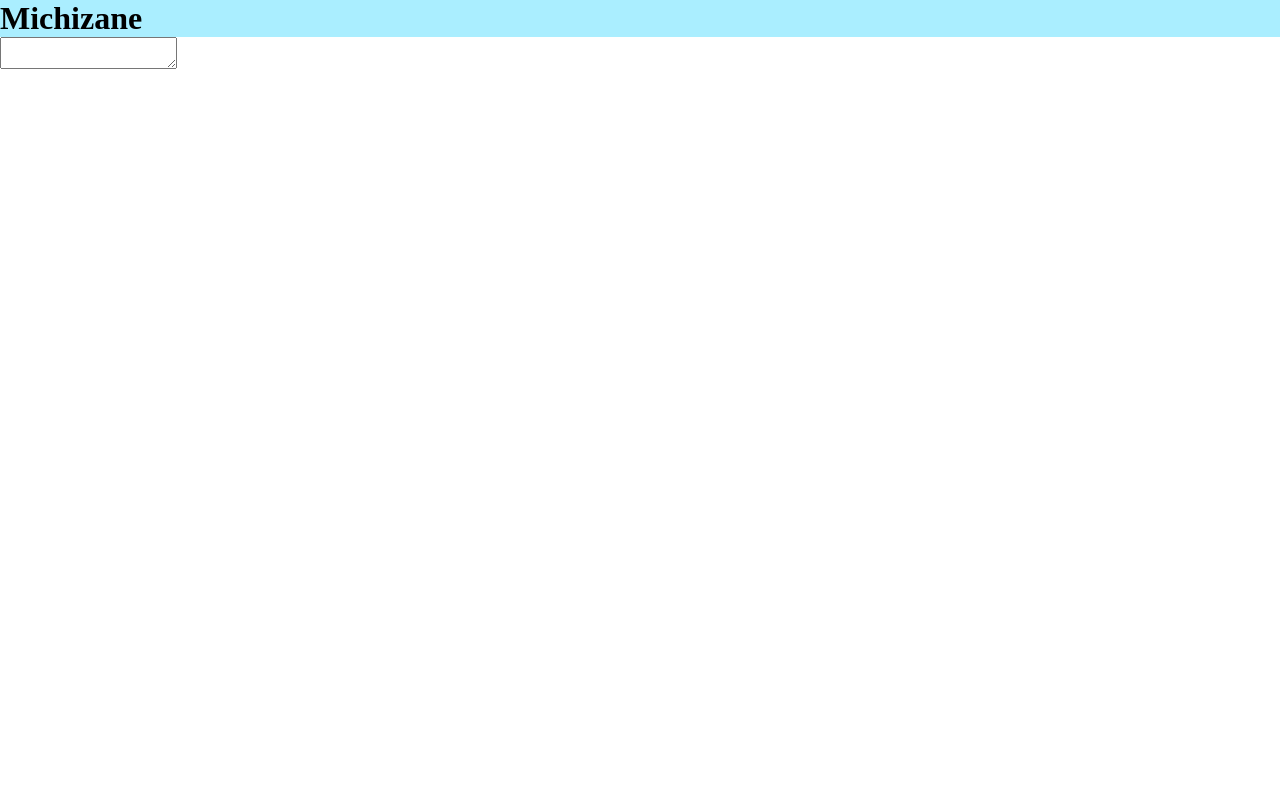
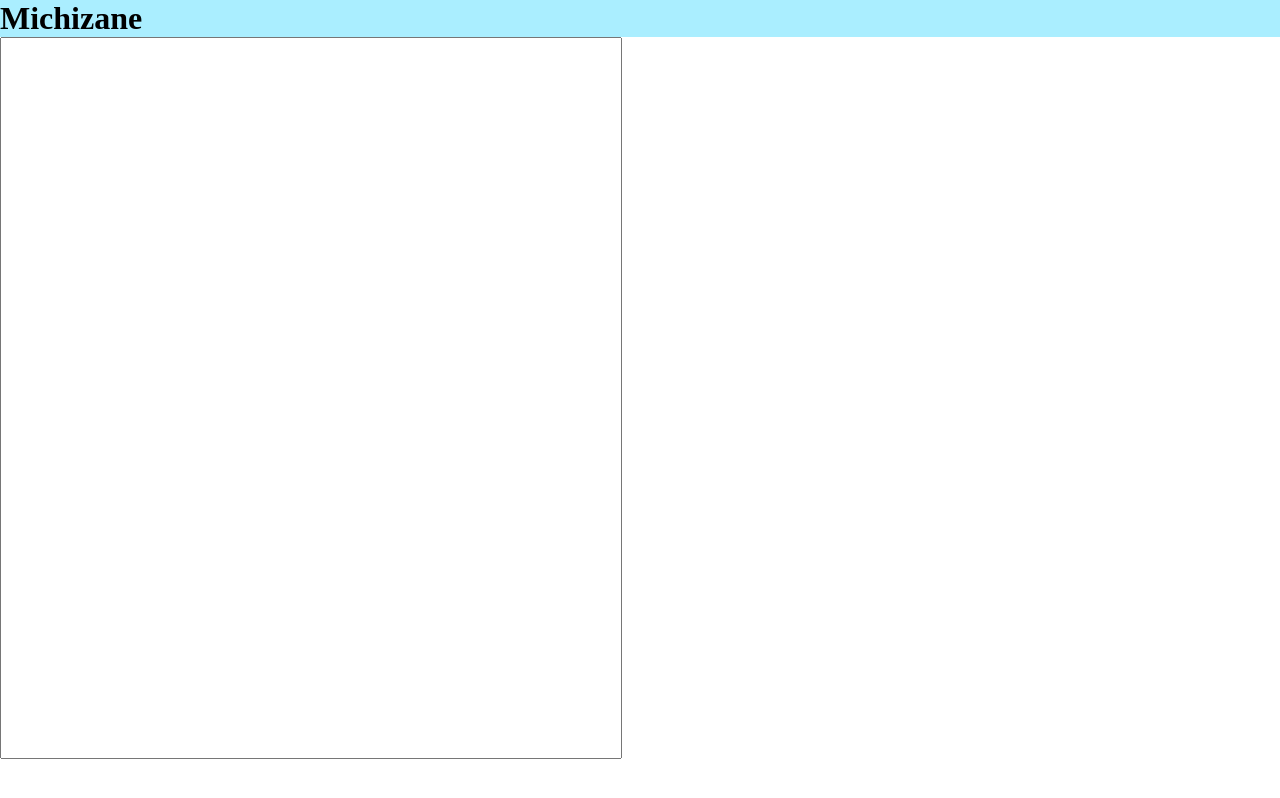
Before and after one commit to s4kr4/michizane, a React app: page / in a window 1280 px wide. Shown: the top 798 px of the page. Built offline with nearby package versions, Linux system fonts and the light colour scheme.

Commit message:
Add Editor

```diff
--- a/src/components/App.js
+++ b/src/components/App.js
@@ -2,12 +2,16 @@ import React from 'react'
 
 import Header from '../components/Header'
 import Editor from '../containers/Editor'
+import styled from '../styled-components'
 
-const App = () => (
-  <div>
+const App = ({ className }) => (
+  <div className={className}>
     <Header />
     <Editor />
   </div>
 )
 
-export default App
+export default styled(App)`
+  width: 100%;
+  height: 100%;
+`
--- a/src/components/Editor.js
+++ b/src/components/Editor.js
@@ -1,6 +1,10 @@
 import React from 'react'
 
-export default class Editor extends React.Component {
+import InputArea from './InputArea'
+import OutputArea from './OutputArea'
+import styled from '../styled-components'
+
+class Editor extends React.Component {
   constructor(props) {
     super(props)
 
@@ -13,9 +17,16 @@ export default class Editor extends React.Component {
 
   render() {
     return (
-      <div>
-        <textarea value={this.props.value} onChange={this.handleChange} />
+      <div className={this.props.className}>
+        <InputArea handleChange={this.handleChange} />
+        <OutputArea output={this.props.output} />
       </div>
     )
   }
 }
+
+export default styled(Editor)`
+  display: flex;
+  width: 100%;
+  height: 100%;
+`
--- /dev/null
+++ b/src/components/InputArea.js
@@ -0,0 +1,19 @@
+import React from 'react'
+
+import styled from '../styled-components'
+
+const InputArea = ({ className, handleChange }) => (
+  <div className={className}>
+    <textarea onChange={handleChange} />
+  </div>
+)
+
+export default styled(InputArea)`
+  width: 50%;
+
+  textarea {
+    width: 100%;
+    min-height: 90%;
+    resize: none;
+  }
+`
--- /dev/null
+++ b/src/components/OutputArea.js
@@ -0,0 +1,16 @@
+import React from 'react'
+
+import styled from '../styled-components'
+
+const OutputArea = ({ className, output }) => (
+  <div className={className}>
+    {output}
+  </div>
+)
+
+export default styled(OutputArea)`
+  padding: 10px;
+  max-width: 50%;
+  min-width: 50%;
+  overflow-wrap: break-word;
+`
--- a/src/containers/Editor.js
+++ b/src/containers/Editor.js
@@ -4,7 +4,7 @@ import * as editorModule from '../modules/Editor'
 import Editor from '../components/Editor'
 
 const mapStateToProps = state => ({
-  value: state.value
+  output: state.Editor.output,
 })
 
 const mapDispatchToProps = dispatch => ({
--- a/src/index.js
+++ b/src/index.js
@@ -13,6 +13,10 @@ injectGlobal`
     margin: 0;
     padding: 0;
   }
+
+  html,body,#root {
+    height: 100%;
+  }
 `
 
 ReactDOM.render(
--- a/src/modules/Editor.js
+++ b/src/modules/Editor.js
@@ -1,22 +1,17 @@
 const INPUT_TEXT = 'INPUT_TEXT'
 
-const initialState = {
-  value: ''
-}
+export const inputText = input => ({
+  type: INPUT_TEXT,
+  input,
+})
 
-export function inputText(value) {
-  return ({
-    type: INPUT_TEXT,
-    value,
-  })
-}
-
-export default function reducer(state = initialState, action) {
+// Reducer
+export default (state = {}, action) => {
   switch (action.type) {
     case INPUT_TEXT:
       return {
         ...state,
-        value: action.value
+        output: action.input,
       }
     default:
       return state
```
